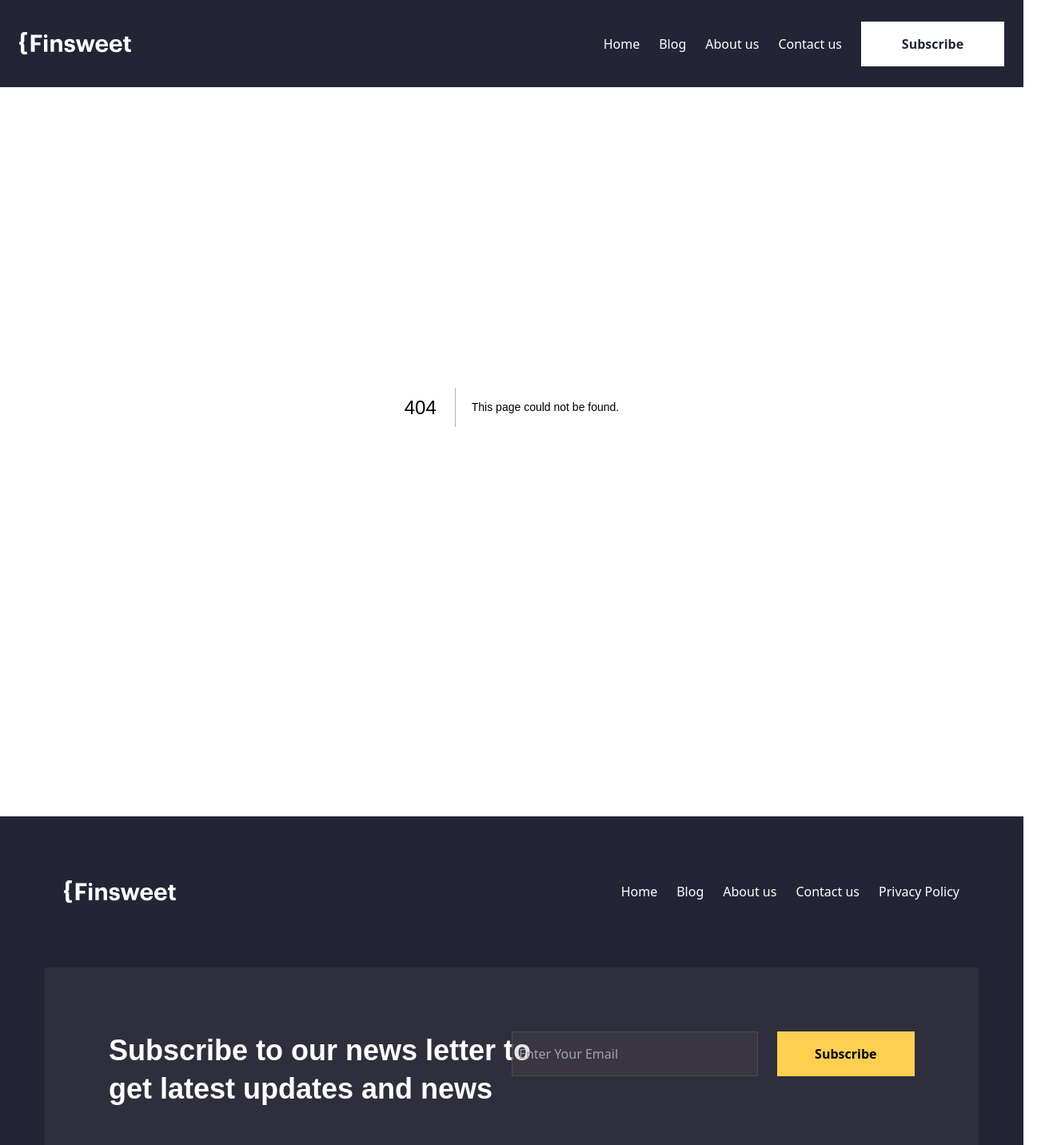
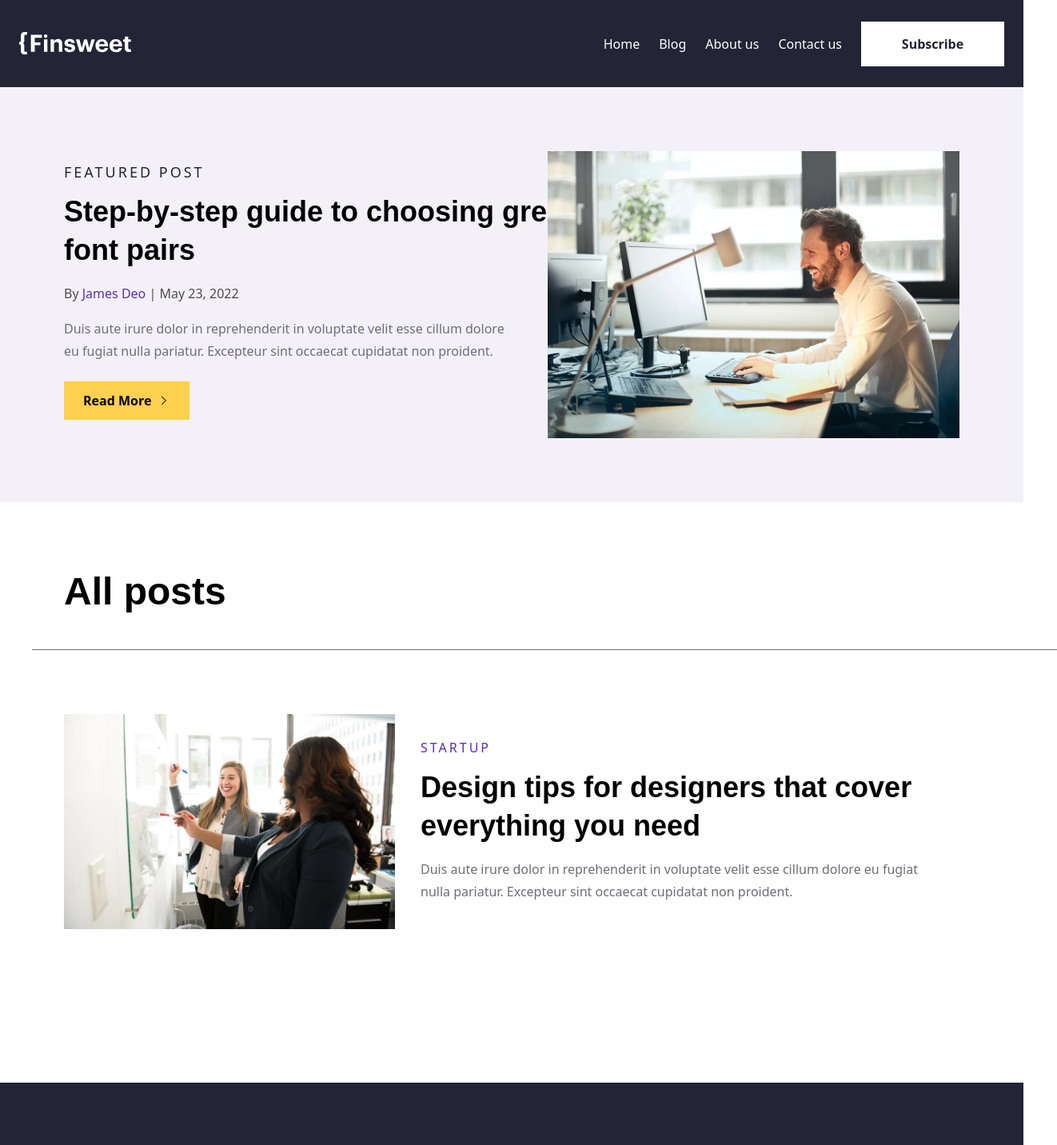
Before and after one commit to nyirurugoomar/finsweet, a Next.js app: page /Blog in a window 1280 px wide. Before the commit this address had no page. Shown: the top 1432 px of the page at 80% size, 1322 px wide, since content can reach past the window. Built offline with nearby package versions, Linux system fonts and the light colour scheme.

Commit message:
Done with Blog hero section

```diff
--- /dev/null
+++ b/app/AboutUs/page.tsx
@@ -0,0 +1,9 @@
+import React from 'react'
+
+function page() {
+  return (
+    <div>About us page</div>
+  )
+}
+
+export default page
--- /dev/null
+++ b/app/Blog/page.tsx
@@ -0,0 +1,44 @@
+import React from 'react'
+import Image from 'next/image'
+import { CustomButton } from '@/components'
+
+function page() {
+  return (
+    <div className='w-full'>
+      <div className='grid grid-cols-1 lg:grid-cols-2 bg-lavender md:p-20 p-6'>
+        <div className=''>
+            <p className=' font-sans md:text-[18px] md:leading-[20px] tracking-[3px] text-black uppercase md:my-4 '>Featured Post</p>
+            <h2 className='md:w-[654px] md:text-[36px] text-[28px] md:leading-[48px] leading-[40px]'>Step-by-step guide to choosing great font pairs</h2>
+            <p className=' font-sans md:text-[16px] text-[12px] leading-[28px] text-darkGray md:my-4  '>By <span className=' text-purpo '>James Deo</span>  |  May 23, 2022 </p>
+            <p className='body1'>Duis aute irure dolor in reprehenderit in voluptate velit esse cillum dolore eu fugiat nulla pariatur. Excepteur sint occaecat cupidatat non proident.</p>
+            <CustomButton
+             title="Read More"
+             containerStyles="button"
+             rightIcon="/right-arrow.svg"
+            />
+        </div>
+        <div className=' hidden justify-end lg:flex'>
+           <Image src='/blogMan.png' width={515} height={359}  alt=''/>
+        </div>
+      </div>
+      {/* all post  */}
+      <div className='md:my-10'>
+         <div className='md:w-[1282px] md:p-10 border-b-[0.3px] border-mediumGray md:mx-10 '>
+          <h1>All posts</h1>
+         </div>
+         <div className='flex grid-cols-1 lg:grid-cols-2 md:p-20'>
+           <div className=''>
+              <Image src='/postStartup.png' width={490} height={318} alt=''/>
+           </div>
+           <div className='md:p-8'>
+                <p className='font-sans md:text-[16px] md:leading-[20px] font-medium tracking-[3px] uppercase text-purpo '>Startup</p>
+                <h2 className='md:my-4 md:w-[642px]'>Design tips for designers that cover everything you need</h2>
+                <p className='font-sans font-normal text-[16px] leading-[28px] text-[#6D6E76] md:w-[642px]'>Duis aute irure dolor in reprehenderit in voluptate velit esse cillum dolore eu fugiat nulla pariatur. Excepteur sint occaecat cupidatat non proident.</p>
+           </div>
+         </div>
+      </div>
+    </div>
+  )
+}
+
+export default page
--- a/app/layout.tsx
+++ b/app/layout.tsx
@@ -1,13 +1,12 @@
 import type { Metadata } from "next";
 import { Header,Footer } from "@/components";
-
 import "./globals.css";
 
 
 
 export const metadata: Metadata = {
   title: "Blog app",
-  description: "Generated by create next app",
+  description: "blog",
 };
 
 export default function RootLayout({
--- a/components/Header.tsx
+++ b/components/Header.tsx
@@ -23,8 +23,8 @@ function Header() {
         </div>
         <div className='hidden md:flex flex md:gap-6 gap-2 text-white items-center'>
           <Link href='/' className="body0">Home</Link>
-          <Link href='/blog' className="body0">Blog</Link>
-          <Link href='/about-us' className="body0">About us</Link>
+          <Link href='/Blog' className="body0">Blog</Link>
+          <Link href='/AboutUs' className="body0">About us</Link>
           <Link href='/contact-us' className="body0">Contact us</Link>
           <CustomButton
             title="Subscribe"
--- a/components/index.ts
+++ b/components/index.ts
@@ -10,6 +10,8 @@ import Authors from "./Authors";
 import Partners from "./Partners";
 import Testimonial from "./Testimonial";
 import Join from "./Join";
+
+
 
 
 export{
@@ -26,6 +28,4 @@ export{
     Testimonial,
     Join
 
-
-
 }
```
Also changed, not shown: public/blogMan.png (added), public/postStartup.png (added).
